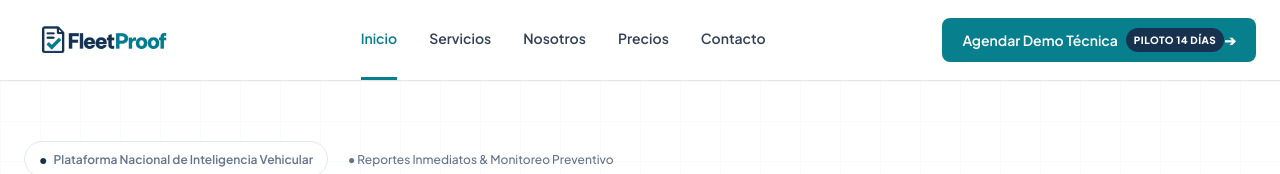
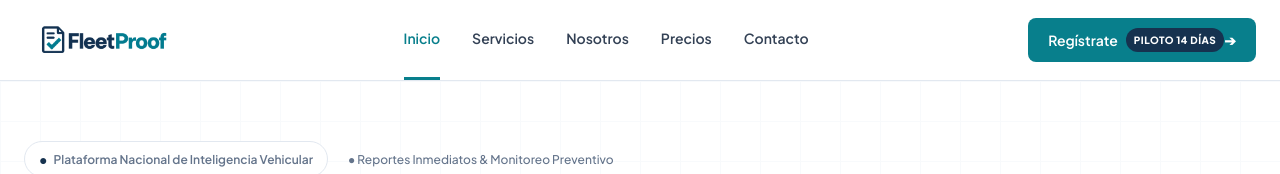
Before and after one commit to 1ASI0729-7800-BLIP/blip-fleetproof-LandingPage, a plain HTML site: page index.html in a window 1280 px wide. Shown: the top 174 px of the page. Drawn offline with Linux system fonts and the light colour scheme.

Commit message:
fix: actualizar landing page

```diff
--- a/index.html
+++ b/index.html
@@ -28,8 +28,8 @@
                 <a href="#precios">Precios</a>
                 <a href="#contacto">Contacto</a>
             </nav>
-            <a href="#contacto" class="btn-demo" id="btnDemo">
-                Agendar Demo Técnica <span class="badge-demo">PILOTO 14 DÍAS</span> ➔
+            <a href="https://blip-fleetproof.netlify.app/sign-in?returnUrl=%2Fdashboard" class="btn-demo" id="btnDemo">
+                Regístrate <span class="badge-demo">PILOTO 14 DÍAS</span> ➔
             </a>
 
             <!-- Botón Hamburguesa para Móvil -->
@@ -43,7 +43,7 @@
             <a href="#nosotros" style="display: block; padding: 10px 0; color: #16324F; text-decoration: none; font-weight: 600;">Nosotros</a>
             <a href="#precios" style="display: block; padding: 10px 0; color: #16324F; text-decoration: none; font-weight: 600;">Precios</a>
             <a href="#contacto" style="display: block; padding: 10px 0; color: #16324F; text-decoration: none; font-weight: 600;">Contacto</a>
-            <a href="#contacto" style="display: block; margin-top: 10px; background: #087F8C; color: white; padding: 12px; text-align: center; border-radius: 8px; text-decoration: none; font-weight: 600;">Agendar Demo Técnica</a>
+            <a href="https://blip-fleetproof.netlify.app/sign-in?returnUrl=%2Fdashboard" style="display: block; margin-top: 10px; background: #087F8C; color: white; padding: 12px; text-align: center; border-radius: 8px; text-decoration: none; font-weight: 600;">Regístrate</a>
         </div>
     </header>
 
```
